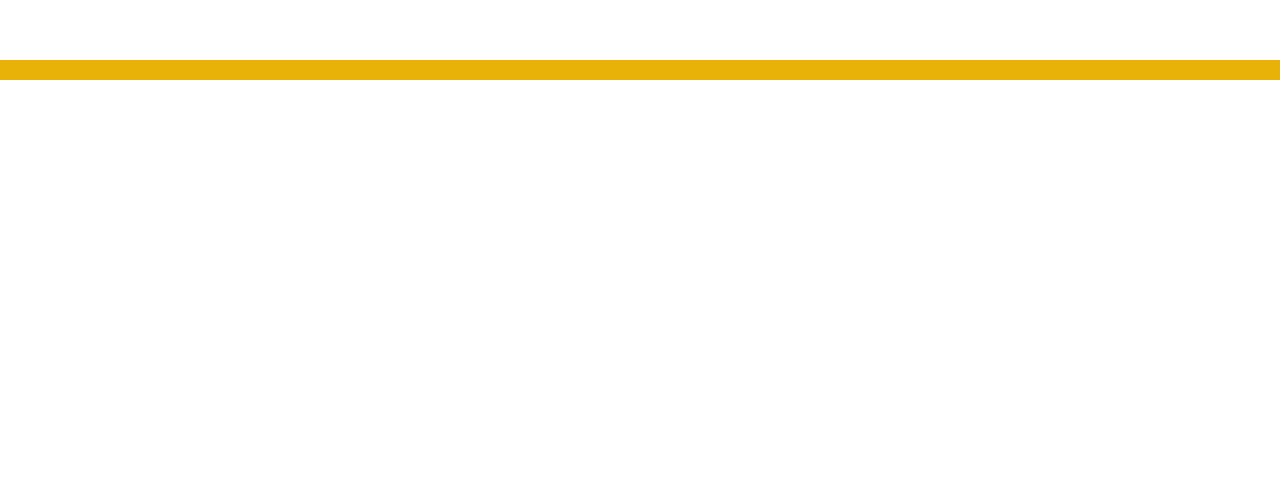
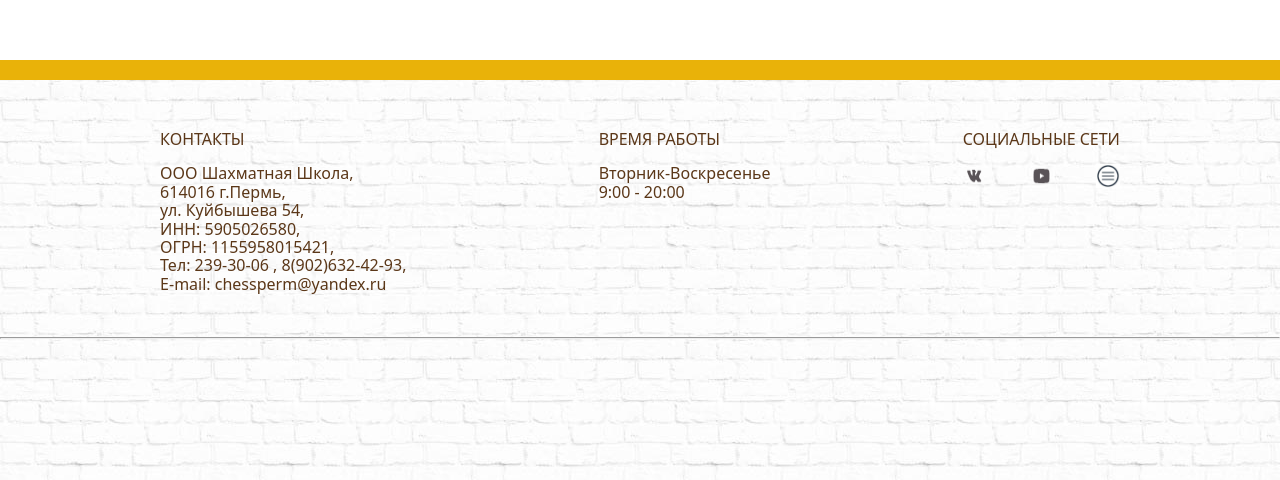
Before and after one commit to ivanwolodin/frontend_chess_school, a React (Create React App) app: page / in a window 1280 px wide. Shown: the part 6557-7037 px from the top of the page. Before the commit the page ends 6637 px from the top, so only its background shows below. Built offline with nearby package versions, Linux system fonts and the light colour scheme.

Commit message:
feat(footer): implemented element

```diff
--- a/src/App.tsx
+++ b/src/App.tsx
@@ -7,9 +7,10 @@ import TeachersCards from './components/TeachersCards/TeachersCards';
 import VideoSection from './components/VideoSection/VideoSection';
 import AdmissionForm from './components/AdmissionForm/AdmissionForm';
 import YandexMap from './components/YandexMap/YandexMap';
+import Reviews from './components/Reviews/Reviews';
+import Footer from './components/Footer/Footer';
 
 import './App.css';
-import Reviews from './components/Reviews/Reviews';
 
 function App() {
   return (
@@ -25,6 +26,7 @@ function App() {
       <Reviews />
       <YandexMap />
       <HorizontalLine />
+      <Footer />
     </div>
   );
 }
--- /dev/null
+++ b/src/components/Footer/Footer.css
@@ -0,0 +1,38 @@
+.footer__general {
+  min-height: 400px;
+  color: #5b3718;
+  font-size: 100%;
+  background-image: url('../../../public/intro_brick.jpg');
+}
+
+.footer__info {
+  display: flex;
+  flex-direction: row;
+  justify-content: space-around;
+  margin-right: 5%;
+  margin-left: 5%;
+  padding-top: 50px;
+  padding-bottom: 20px;
+}
+
+.footer__icon {
+  width: 24px;
+  height: 24px;
+}
+
+.footer__official {
+  padding: 0;
+  list-style-type: none;
+}
+
+.footer__working_time {
+  padding: 0;
+  list-style-type: none;
+}
+
+.footer__icons{
+    display: flex;
+    flex-direction: row;
+    justify-content: space-between;
+    padding: 0;
+}
--- /dev/null
+++ b/src/components/Footer/Footer.tsx
@@ -0,0 +1,51 @@
+import './Footer.css';
+
+export default function Footer() {
+  return (
+    <footer className="footer__general">
+      <div className="footer__info">
+        <div>
+          <p>КОНТАКТЫ</p>
+          <ul className="footer__official">
+            <li>ООО Шахматная Школа,</li>
+            <li> 614016 г.Пермь, </li>
+            <li> ул. Куйбышева 54, </li>
+            <li> ИНН: 5905026580, </li>
+            <li> ОГРН: 1155958015421, </li>
+            <li> Тел: 239-30-06 , 8(902)632-42-93, </li>
+            <li> E-mail: chessperm@yandex.ru </li>
+          </ul>
+        </div>
+        <div>
+          <p>ВРЕМЯ РАБОТЫ </p>
+          <ul className="footer__working_time">
+            <li>Вторник-Воскресенье </li>
+            <li> 9:00 - 20:00 </li>
+          </ul>
+        </div>
+        <div>
+          <p>СОЦИАЛЬНЫЕ СЕТИ </p>
+
+          <ul className="footer__icons">
+            <img
+              className="footer__icon"
+              src={require('../../assets/icons/vk.png')}
+              alt="vk"
+            />
+            <img
+              className="footer__icon"
+              src={require('../../assets/icons/y.png')}
+              alt="y"
+            />
+            <img
+              className="footer__icon"
+              src={require('../../assets/icons/taplink.jpg')}
+              alt="taplink"
+            />
+          </ul>
+        </div>
+      </div>
+      <hr></hr>
+    </footer>
+  );
+}
--- a/src/components/YandexMap/YandexMap.css
+++ b/src/components/YandexMap/YandexMap.css
@@ -1,7 +1,7 @@
-.yandexmap__general{
+.yandexmap__general {
   display: flex;
+  margin-right: 5%;
   margin-left: 5%;
-  margin-right: 5%;
 }
 
 .yandexmap__map {
```
